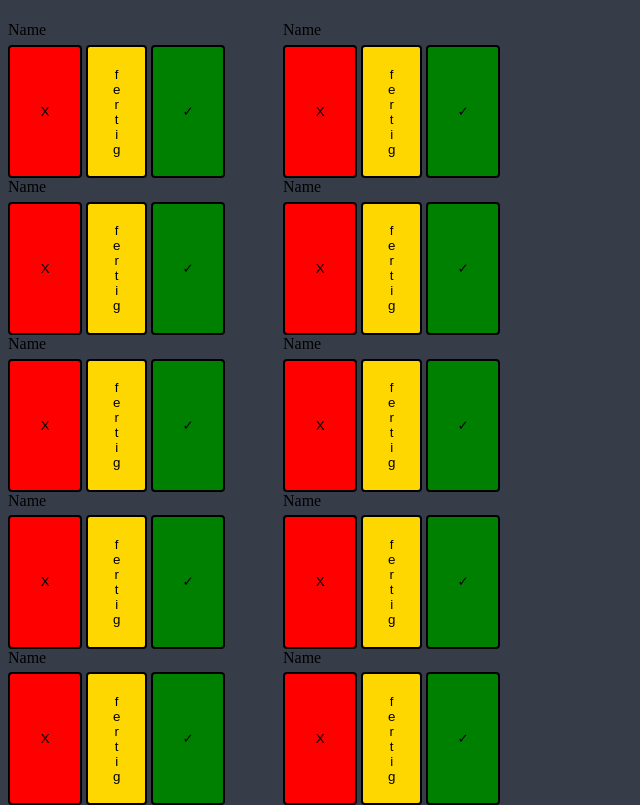
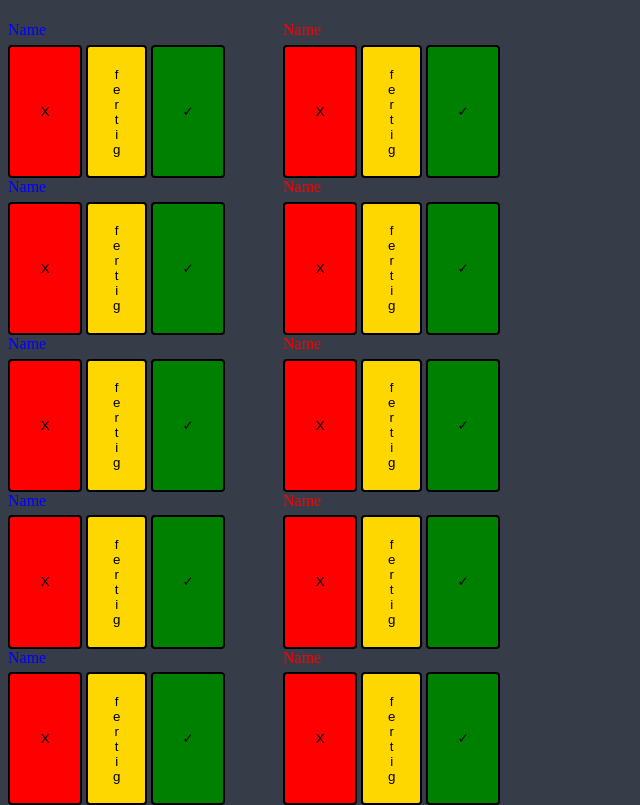
Before and after one commit to gadashi/flunkyball, a PHP site: page /Play_Game/game.html in a window 1280 px wide. Shown: the part 45-850 px from the top of the page, without its empty margins (0-640 px from the left). Run offline with PHP 8.4, Linux system fonts and the light colour scheme; some libraries are stand-ins or nearby versions.

Commit message:
font color update

```diff
--- a/Play_Game/gameStyle.css
+++ b/Play_Game/gameStyle.css
@@ -18,6 +18,7 @@ body{
   float: left;
   height: 100%;
   width:45%;
+  color: blue;
 
 }
 .middle{
@@ -30,6 +31,7 @@ body{
   float:right;
   height: 100%;
   width:45%;
+  color: red;
 }
 button{
   float:inherit;
```
Also changed, not shown: Play_Game/gameData.js (+2 -5 lines).
